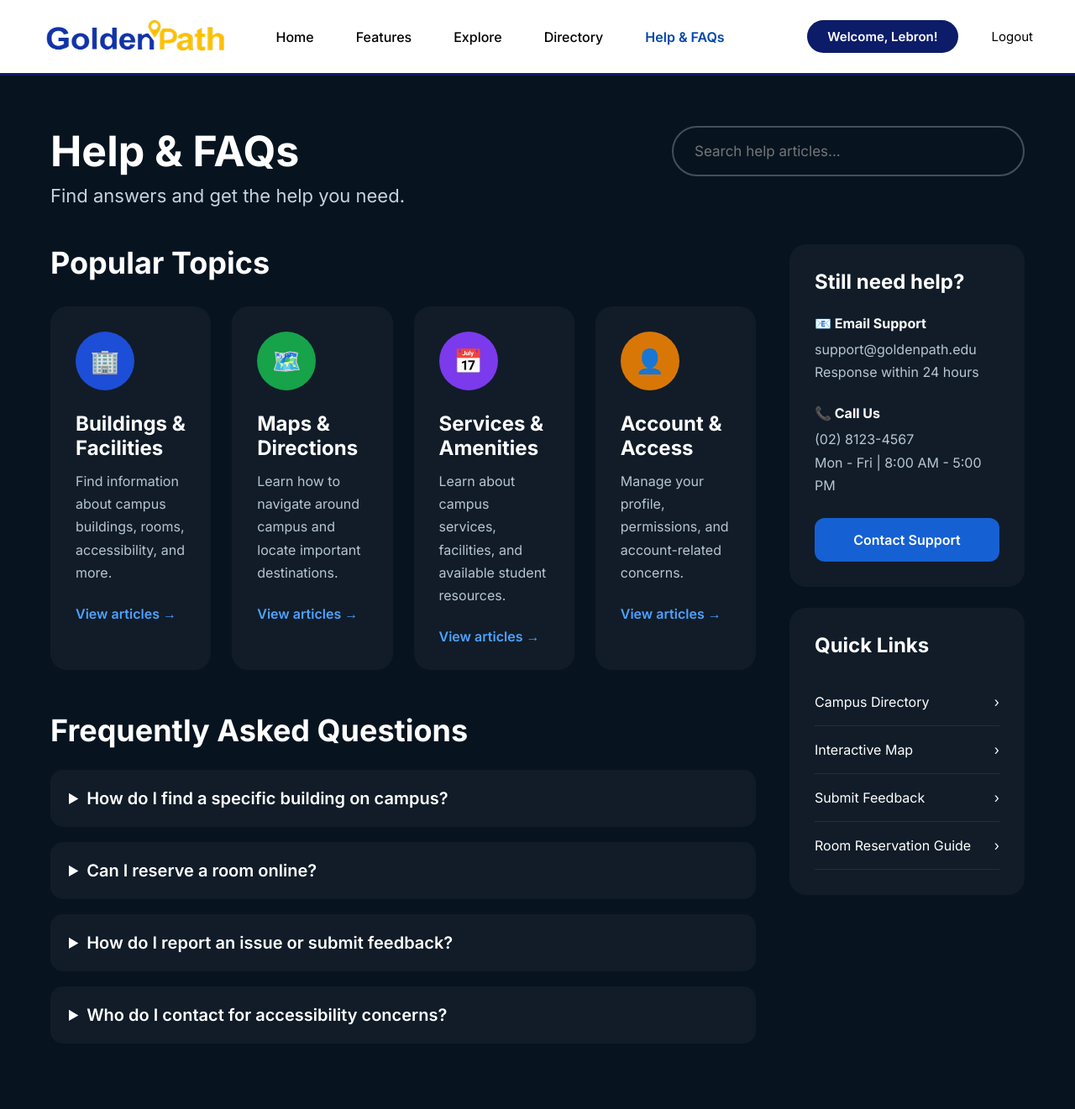
After one commit to leelinchan/GoldenPath, a Django app: page /help/ in a window 1280 px wide. The commit adds this page. Shown: the whole page at 84% size. Run offline with Django 5.2, Linux system fonts and the light colour scheme; a user stored in the database is signed in.

Commit message:
add Help & FAQs page

```diff
--- /dev/null
+++ b/app/templates/help.html
@@ -0,0 +1,463 @@
+<!DOCTYPE html>
+<html lang="en">
+<head>
+<meta charset="UTF-8">
+<meta name="viewport" content="width=device-width, initial-scale=1.0">
+<title>GoldenPath - Help & FAQs</title>
+
+<link href="https://fonts.googleapis.com/css2?family=Inter:wght@400;500;600;700;800&display=swap" rel="stylesheet">
+
+<style>
+
+*{
+margin:0;
+padding:0;
+box-sizing:border-box;
+font-family:Inter,sans-serif;
+}
+
+body{
+background:#071420;
+color:white;
+}
+
+/*================ MAIN =================*/
+
+.container{
+padding:60px;
+}
+
+.header{
+display:flex;
+justify-content:space-between;
+align-items:flex-start;
+margin-bottom:45px;
+}
+
+.header h1{
+font-size:50px;
+margin-bottom:10px;
+}
+
+.header p{
+font-size:22px;
+color:#c6d3df;
+}
+
+.search{
+width:420px;
+}
+
+.search input{
+width:100%;
+padding:18px 25px;
+background:transparent;
+border:2px solid rgba(255,255,255,.25);
+border-radius:40px;
+color:white;
+font-size:17px;
+}
+
+/*================ GRID =================*/
+
+.layout{
+
+display:grid;
+grid-template-columns:3fr 1fr;
+gap:40px;
+
+}
+
+/*=============== CARDS ===============*/
+
+.cards{
+display:grid;
+grid-template-columns:repeat(4,1fr);
+gap:25px;
+margin-top:30px;
+margin-bottom:50px;
+}
+
+.card{
+
+background:#111C28;
+padding:30px;
+border-radius:20px;
+transition:.3s;
+
+}
+
+.card:hover{
+
+transform:translateY(-5px);
+
+}
+
+.icon{
+
+width:70px;
+height:70px;
+border-radius:50%;
+display:flex;
+justify-content:center;
+align-items:center;
+font-size:28px;
+margin-bottom:25px;
+
+}
+
+.blue{background:#1D4ED8;}
+.green{background:#16A34A;}
+.purple{background:#7C3AED;}
+.orange{background:#D97706;}
+
+.card h3{
+
+margin-bottom:12px;
+font-size:24px;
+
+}
+
+.card p{
+
+color:#b7c6d3;
+line-height:1.7;
+margin-bottom:25px;
+
+}
+
+.card a{
+
+color:#4EA2FF;
+text-decoration:none;
+font-weight:600;
+
+}
+
+/*============== FAQ =================*/
+
+.faq-title{
+
+font-size:36px;
+margin-bottom:25px;
+
+}
+
+details{
+
+background:#111C28;
+margin-bottom:18px;
+border-radius:15px;
+padding:22px;
+
+}
+
+summary{
+
+cursor:pointer;
+font-size:20px;
+font-weight:600;
+
+}
+
+details p{
+
+margin-top:18px;
+color:#b7c6d3;
+line-height:1.8;
+
+}
+
+/*============= SIDEBAR ==============*/
+
+.sidebar{
+
+display:flex;
+flex-direction:column;
+gap:25px;
+
+}
+
+.side-card{
+
+background:#111C28;
+padding:30px;
+border-radius:20px;
+
+}
+
+.side-card h2{
+
+margin-bottom:25px;
+
+}
+
+.contact{
+
+margin-bottom:25px;
+
+}
+
+.contact h4{
+
+margin-bottom:8px;
+
+}
+
+.contact p{
+
+color:#b7c6d3;
+line-height:1.7;
+
+}
+
+.btn{
+
+margin-top:20px;
+background:#1560D3;
+padding:16px;
+text-align:center;
+border-radius:12px;
+font-weight:600;
+cursor:pointer;
+
+}
+
+.quick a{
+
+display:flex;
+justify-content:space-between;
+padding:18px 0;
+text-decoration:none;
+color:white;
+border-bottom:1px solid rgba(255,255,255,.08);
+
+}
+
+/*================ RESPONSIVE =================*/
+
+@media(max-width:1200px){
+
+.cards{
+grid-template-columns:repeat(2,1fr);
+}
+
+.layout{
+grid-template-columns:1fr;
+}
+
+}
+
+@media(max-width:700px){
+
+nav{
+padding:20px;
+flex-direction:column;
+height:auto;
+gap:20px;
+}
+
+.menu{
+gap:20px;
+flex-wrap:wrap;
+justify-content:center;
+}
+
+.container{
+padding:30px;
+}
+
+.cards{
+grid-template-columns:1fr;
+}
+
+.header{
+flex-direction:column;
+gap:25px;
+}
+
+.search{
+width:100%;
+}
+
+}
+
+</style>
+
+</head>
+<body>
+
+<!-- Navigation Bar -->
+  {% include 'navbar.html' %}
+
+<div class="container">
+
+<div class="header">
+
+<div>
+
+<h1>Help & FAQs</h1>
+
+<p>Find answers and get the help you need.</p>
+
+</div>
+
+<div class="search">
+
+<input placeholder="Search help articles...">
+
+</div>
+
+</div>
+
+<div class="layout">
+
+<div>
+
+<h2 style="font-size:36px;margin-bottom:25px;">Popular Topics</h2>
+
+<div class="cards">
+
+<div class="card">
+
+<div class="icon blue">🏢</div>
+
+<h3>Buildings & Facilities</h3>
+
+<p>Find information about campus buildings, rooms, accessibility, and more.</p>
+
+<a href="#">View articles →</a>
+
+</div>
+
+<div class="card">
+
+<div class="icon green">🗺️</div>
+
+<h3>Maps & Directions</h3>
+
+<p>Learn how to navigate around campus and locate important destinations.</p>
+
+<a href="#">View articles →</a>
+
+</div>
+
+<div class="card">
+
+<div class="icon purple">📅</div>
+
+<h3>Services & Amenities</h3>
+
+<p>Learn about campus services, facilities, and available student resources.</p>
+
+<a href="#">View articles →</a>
+
+</div>
+
+<div class="card">
+
+<div class="icon orange">👤</div>
+
+<h3>Account & Access</h3>
+
+<p>Manage your profile, permissions, and account-related concerns.</p>
+
+<a href="#">View articles →</a>
+
+</div>
+
+</div>
+
+<h2 class="faq-title">
+
+Frequently Asked Questions
+
+</h2>
+
+<details>
+
+<summary>How do I find a specific building on campus?</summary>
+
+<p>Go to the Directory page and search for the building name. You can also open the interactive map to view directions.</p>
+
+</details>
+
+<details>
+
+<summary>Can I reserve a room online?</summary>
+
+<p>Yes. Browse available rooms, choose a schedule, and submit your reservation request directly from GoldenPath.</p>
+
+</details>
+
+<details>
+
+<summary>How do I report an issue or submit feedback?</summary>
+
+<p>Use the Contact Support section or the feedback form available inside the Help Center.</p>
+
+</details>
+
+<details>
+
+<summary>Who do I contact for accessibility concerns?</summary>
+
+<p>Please contact the Student Affairs Office or email our support team for assistance.</p>
+
+</details>
+
+</div>
+
+<div class="sidebar">
+
+<div class="side-card">
+
+<h2>Still need help?</h2>
+
+<div class="contact">
+
+<h4>📧 Email Support</h4>
+
+<p>support@goldenpath.edu</p>
+
+<p>Response within 24 hours</p>
+
+</div>
+
+<div class="contact">
+
+<h4>📞 Call Us</h4>
+
+<p>(02) 8123-4567</p>
+
+<p>Mon - Fri | 8:00 AM - 5:00 PM</p>
+
+</div>
+
+<div class="btn">
+
+Contact Support
+
+</div>
+
+</div>
+
+<div class="side-card quick">
+
+<h2>Quick Links</h2>
+
+<a href="#"><span>Campus Directory</span><span>›</span></a>
+<a href="#"><span>Interactive Map</span><span>›</span></a>
+<a href="#"><span>Submit Feedback</span><span>›</span></a>
+<a href="#"><span>Room Reservation Guide</span><span>›</span></a>
+
+</div>
+
+</div>
+
+</div>
+
+</div>
+
+</body>
+</html>
--- a/app/templates/navbar.html
+++ b/app/templates/navbar.html
@@ -10,7 +10,7 @@
         <a href="#">Features</a>
         <a href="{% url 'explore' %}" class="{% active 'explore' %}">Explore</a>
         <a href="{% url 'directory' %}" class="{% active 'directory' %}">Directory</a>
-        <a href="#">Help & FAQs</a>
+        <a href="{% url 'help' %}" class="{% active 'help' %}">Help & FAQs</a>
     </div>
 
     <div class="nav-right">
--- a/app/urls.py
+++ b/app/urls.py
@@ -11,4 +11,5 @@ urlpatterns = [
     path('signup/', views.signup_view, name='signup'),
     path('login/', views.login_view, name='login'),
     path('logout/', views.logout_view, name='logout'),
+    path('help/', views.help_view, name='help'),
 ]
--- a/app/views.py
+++ b/app/views.py
@@ -14,6 +14,10 @@ User = get_user_model()
 
 def homepage(request):
     return render(request, 'index.html', {'user': request.user})
+
+@login_required(login_url='/login/')
+def help_view(request):
+    return render(request, 'help.html', {'user': request.user})
 
 @login_required(login_url='/login/')
 def directory_view(request):
```
Also changed, not shown: db.sqlite3.
